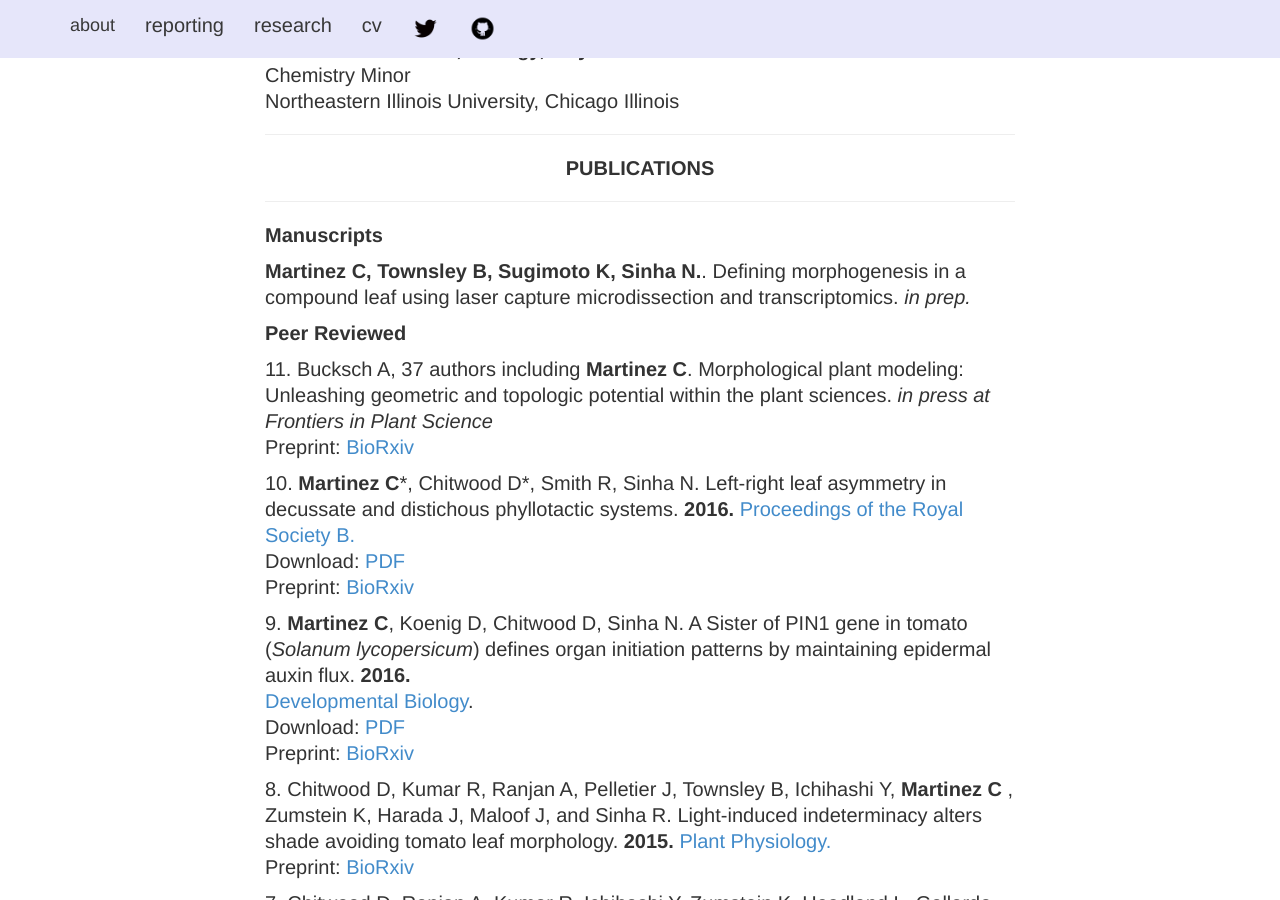
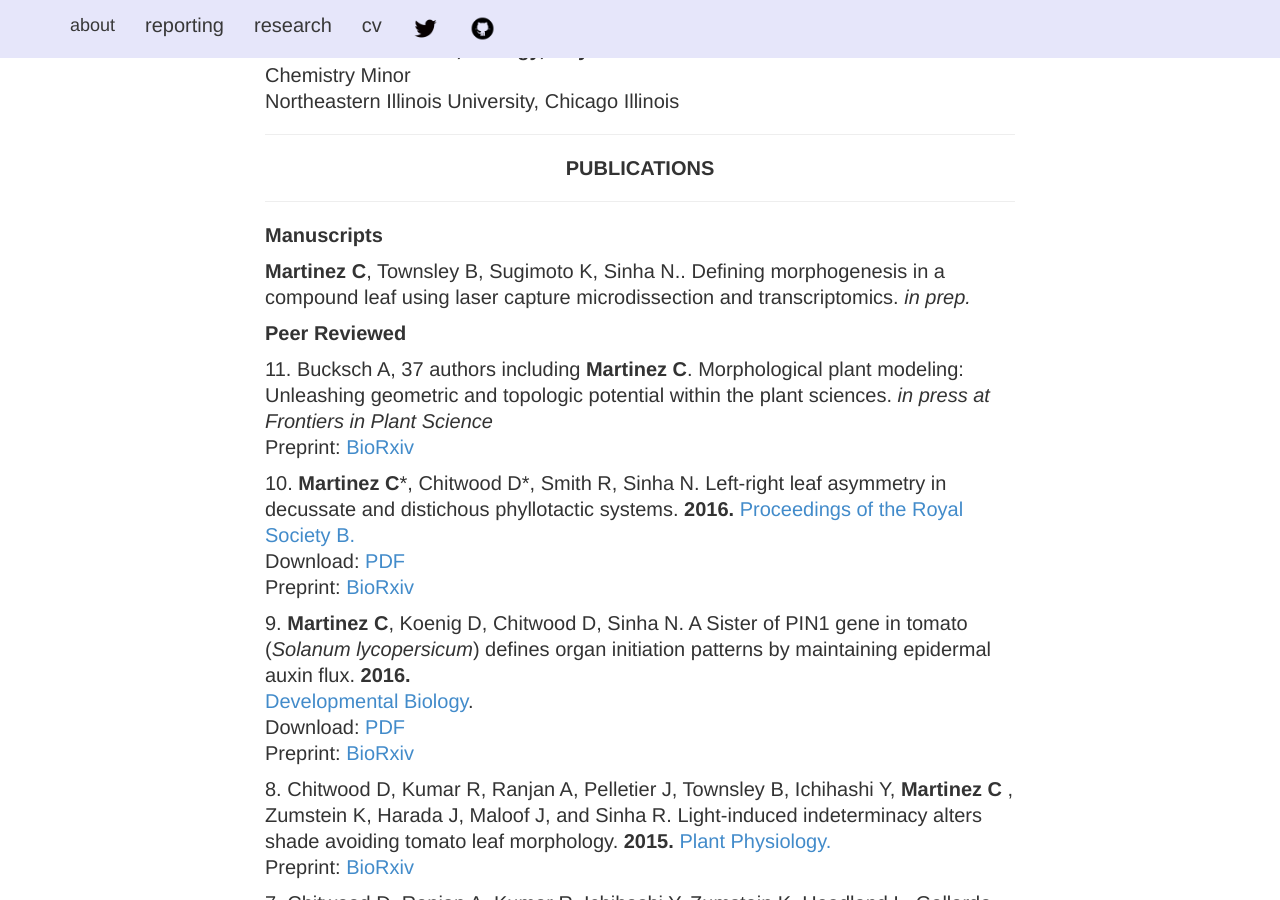
Before and after one commit to iamciera/creports, a Jekyll site: the page built from cv/index.html, in a window 1280 px wide and 900 px high, scrolled down 789 px. Built offline with Jekyll 4.4.1, drawn with Linux system fonts in a browser that asks for light colours; nearby versions of some CDN libraries.

Commit message:
updated CV

```diff
--- a/cv/index.html
+++ b/cv/index.html
@@ -51,7 +51,7 @@ layout: default
 
 				<p><strong>Manuscripts</strong>
 
-				<p><b>Martinez C, Townsley B, Sugimoto K, Sinha N.</b>. Defining morphogenesis in a compound leaf using laser capture microdissection and transcriptomics. <i>in prep.</i></p>
+				<p><b>Martinez C</b>, Townsley B, Sugimoto K, Sinha N.</b>. Defining morphogenesis in a compound leaf using laser capture microdissection and transcriptomics. <i>in prep.</i></p>
 
 				<p><strong>Peer Reviewed</strong>
 
```
